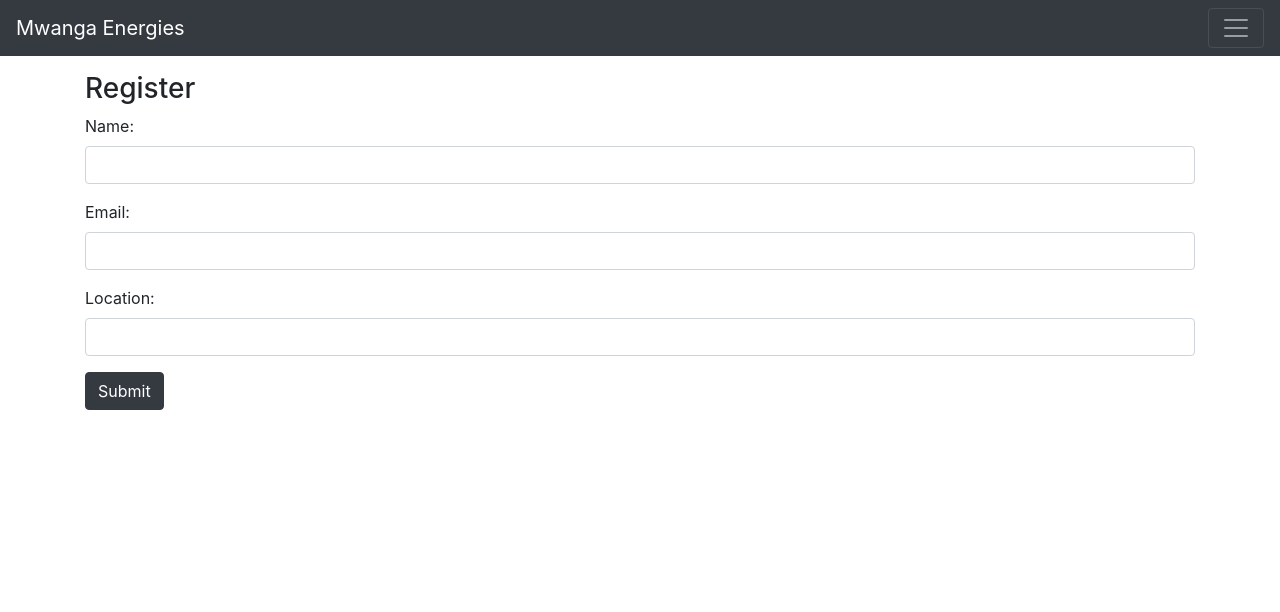
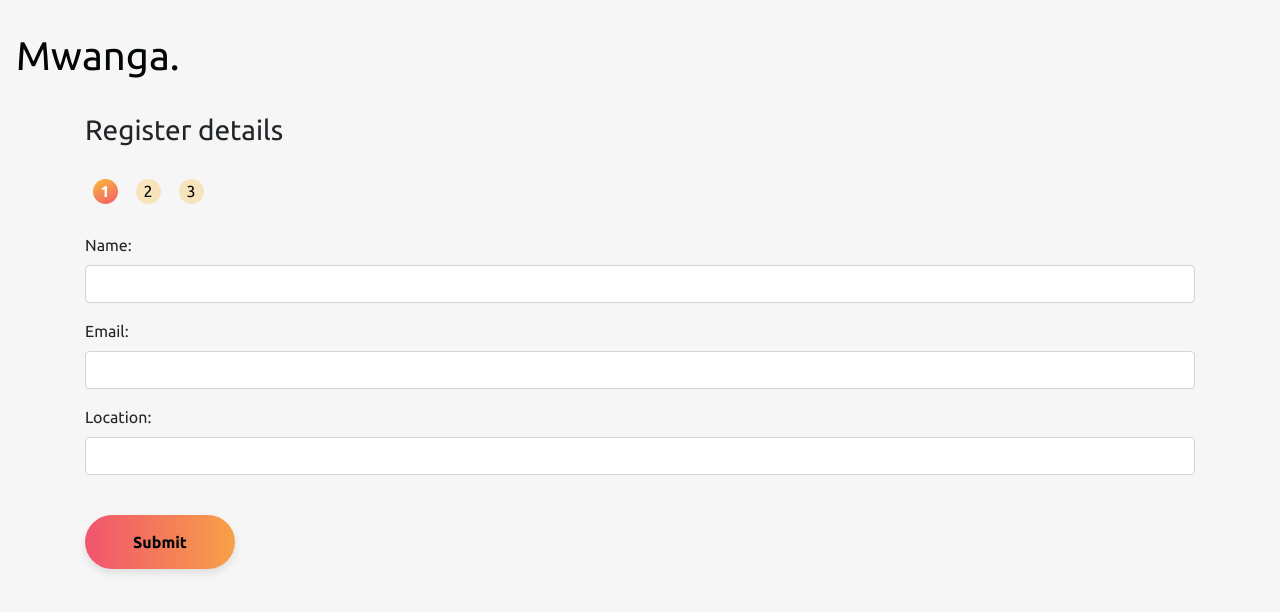
Before and after one commit to NeyoCreator/uwanja-wa-michezo, a Flask app: page /index in a window 1280 px wide. Shown: the top 612 px of the page. Run offline with Flask 3, Linux system fonts and the light colour scheme; some libraries are stand-ins or nearby versions.

Commit message:
Updated registration page

```diff
--- a/templates/home.html
+++ b/templates/home.html
@@ -53,7 +53,7 @@
           <a class="nav-link" href="#" style="color: #030606;">Contact Us</a>
         </li>
         <li class="nav-item">
-          <a class="nav-link" href="#" style="color: #030606;">Products</a>
+          <a class="nav-link" href="/index" style="color: #030606;">Products</a>
         </li>
       </ul>
     </div>
@@ -67,7 +67,7 @@
       <div style="max-width: 40%; margin-bottom: 20px;">
         <img src="static/illustration.png" alt="Your Image Description" style="width: 100%; height:  100%;">
       </div>
-      <a class="btn btn-lg cta-btn" href="#">Join Us</a>
+      <a class="btn btn-lg cta-btn" href="index">Join Us</a>
     </div>
   </div>
 
--- a/templates/index.html
+++ b/templates/index.html
@@ -5,66 +5,78 @@
     <!-- <title>Mwanga Energies</title> -->
     <!-- Bootstrap CSS -->
     <link href="https://stackpath.bootstrapcdn.com/bootstrap/4.5.2/css/bootstrap.min.css" rel="stylesheet">
+    <link rel="stylesheet" href="https://stackpath.bootstrapcdn.com/bootstrap/4.5.2/css/bootstrap.min.css">
+    <!-- Google Fonts - Ubuntu -->
+    <link href="https://fonts.googleapis.com/css2?family=Ubuntu:wght@400;700&display=swap" rel="stylesheet">
+    <style>
+        body {
+          background-color: #F6F6F6;
+          font-family: 'Ubuntu', sans-serif;
+        }
+        .navbar {
+          background-color: #F6F6F6;
+          color: #030606 !important;
+          border-bottom: 1px solid #F6F6F6; /* Thin line below the navbar */
+        }
+        .navbar-brand {
+          font-size: 24px; /* Adjust the font size as needed */
+        }
+        .jumbotron {
+          background-color: #F6F6F6;
+          font-weight: bold;
+        }
+        .cta-btn {
+          border-radius: 40px; /* Rounded border radius */
+          background: linear-gradient(to right, #f1546e, #f7a147); /* Gradient background */
+          color: #030606;
+          padding: 15px;
+          width: 150px;
+          box-shadow: 0 4px 8px rgba(0, 0, 0, 0.1);
+          font-weight: bold; /* Make the font bold */
+        }
+
+        .btn-dark {
+            border: none; /* Remove the border */
+            border-radius: 40px; /* Rounded border radius */
+            background: linear-gradient(to right, #f1546e, #f7a147); /* Gradient background */
+            color: #030606;
+            padding: 15px;
+            width: 150px;
+            box-shadow: 0 4px 8px rgba(0, 0, 0, 0.1);
+            font-weight: bold; /* Make the font bold */
+        }
+
+      </style>
 </head>
 <body>
-
-    <!-- Navigation Bar -->
-    <!-- <nav class="navbar navbar-expand-lg navbar-light bg-light">
-        <a class="navbar-brand" href="#">Mwanga Energies</a>
-        <button class="navbar-toggler" type="button" data-toggle="collapse" data-target="#navbarNav" aria-controls="navbarNav" aria-expanded="false" aria-label="Toggle navigation">
-            <span class="navbar-toggler-icon"></span>
-        </button>
-        <div class="collapse navbar-collapse justify-content-end" id="navbarNav">
-            <ul class="navbar-nav">
-                <li class="nav-item">
-                    <a class="nav-link" href="#">Home</a>
-                </li>
-                <li class="nav-item">
-                    <a class="nav-link" href="#">About</a>
-                </li>
-                <li class="nav-item">
-                    <a class="nav-link" href="#">Contact</a>
-                </li>
-            </ul>
-        </div>
-    </nav> -->
-
-    <!--Navbar-->
-    <nav class="navbar navbar-dark navbar-1 bg-dark">
-
-        <!-- Navbar brand -->
-        <a class="navbar-brand" href="#">Mwanga Energies</a>
-
-        <!-- Collapse button -->
-        <button class="navbar-toggler" type="button" data-toggle="collapse" data-target="#navbarSupportedContent15"
-          aria-controls="navbarSupportedContent15" aria-expanded="false" aria-label="Toggle navigation"><span class="navbar-toggler-icon"></span></button>
-
-        <!-- Collapsible content -->
-        <div class="collapse navbar-collapse" id="navbarSupportedContent15">
-
-          <!-- Links -->
-          <ul class="navbar-nav mr-auto">
-            <li class="nav-item active">
-              <a class="nav-link" href="#">Home <span class="sr-only">(current)</span></a>
-            </li>
-            <li class="nav-item">
-              <a class="nav-link" href="#">Features</a>
-            </li>
-            <li class="nav-item">
-              <a class="nav-link" href="#">Pricing</a>
-            </li>
-          </ul>
-          <!-- Links -->
-
-        </div>
-        <!-- Collapsible content -->
-
-    </nav>
+  <!-- Navbar -->
+  <br>
+  <nav class="navbar navbar-expand-lg navbar-dark ">
+    <!-- <a class="navbar-brand" href="#" style="color: #030606; font-weight: 600;">Mwanga.</a> -->
+    <h1 style="color: #030606; font-weight: 500;">Mwanga.</h2>
+    <button class="navbar-toggler" type="button" data-toggle="collapse" data-target="#navbarNav" aria-controls="navbarNav" aria-expanded="false" aria-label="Toggle navigation">
+      <span class="navbar-toggler-icon"></span>
+    </button>
+    <div class="collapse navbar-collapse" id="navbarNav">
+    </div>
+  </nav>
 
   <!--/.Navbar-->
 
     <div class="container mt-3">
-        <h3>Register</h3>
+        <h3 style="font-weight: 500;">Register details</h3>
+
+        <br>
+
+        <div style="width: 126px; height: 30px; justify-content: center; align-items: flex-start; gap: 18px; display: inline-flex">
+            <div style="width: 25px; height: 25px; background: linear-gradient(155deg, #F9BB39 0%, #F25B6B 100%); border-radius: 9999px; display: flex; justify-content: center; align-items: center; color: white; font-weight: bold;">1</div>
+            <div style="width: 25px; height: 25px; background: #F7E4BD; border-radius: 9999px; display: flex; justify-content: center; align-items: center; color: #030606;">2</div>
+            <div style="width: 25px; height: 25px; background: #F7E4BD; border-radius: 9999px; display: flex; justify-content: center; align-items: center; color: #030606;">3</div>
+        </div>
+
+        <br>
+        <br>
+
 
         <!-- Input Form -->
         <form method="post"  >
@@ -80,8 +92,9 @@
                 <label for="location">Location:</label>
                 <input type="text" class="form-control" id="location" name="location" required>
             </div>
+            <br>
             <!-- <button type="submit" class="btn btn-primary">Submit</button> -->
-            <button type="submit" class="btn btn-dark">Submit</button>
+            <button type="submit" class="btn btn-dark ">Submit</button>
 
         </form>
     </div>
```
